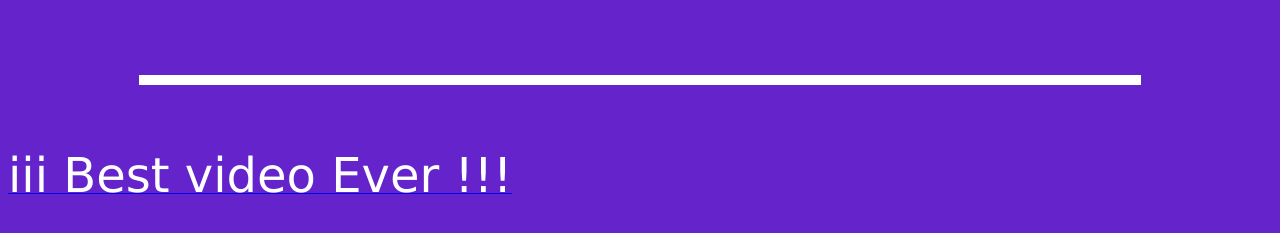
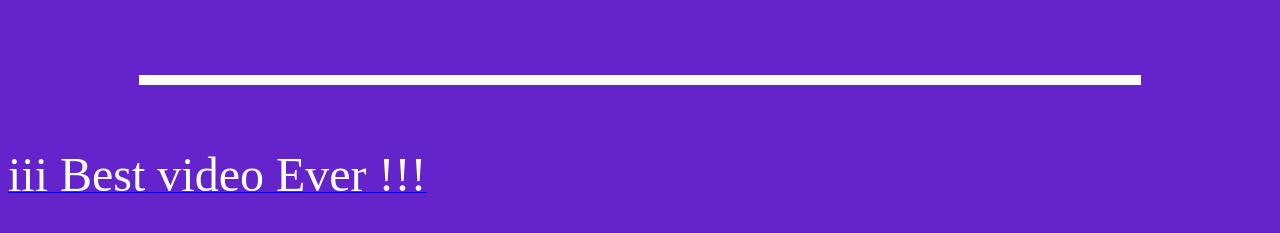
Before and after one commit to VascoAl00/my_website, a plain HTML site: page index.html in a window 1280 px wide. Shown: the part 155-388 px from the top of the page. Drawn offline with Linux system fonts and the light colour scheme.

Commit message:
Made the Site funny

```diff
--- a/index.html
+++ b/index.html
@@ -37,7 +37,7 @@
 
             <a href="https://youtu.be/dQw4w9WgXcQ">
 
-                <font face="Verdana" size="20" color="#FFFFFF"> iii Best video Ever !!! </font>
+                <font face="Comic Sans" size="20" color="#FFFFFF"> iii Best video Ever !!! </font>
 
             </a>
     </body>
```
